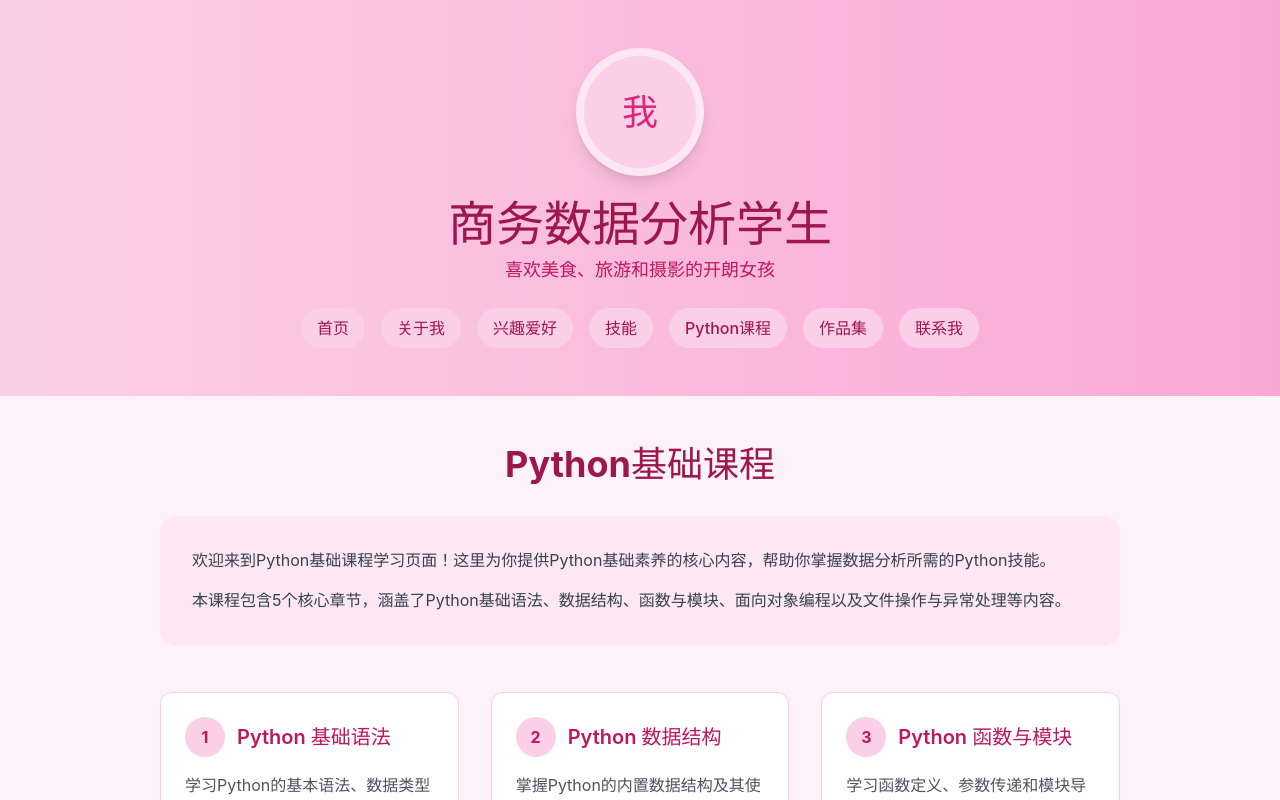
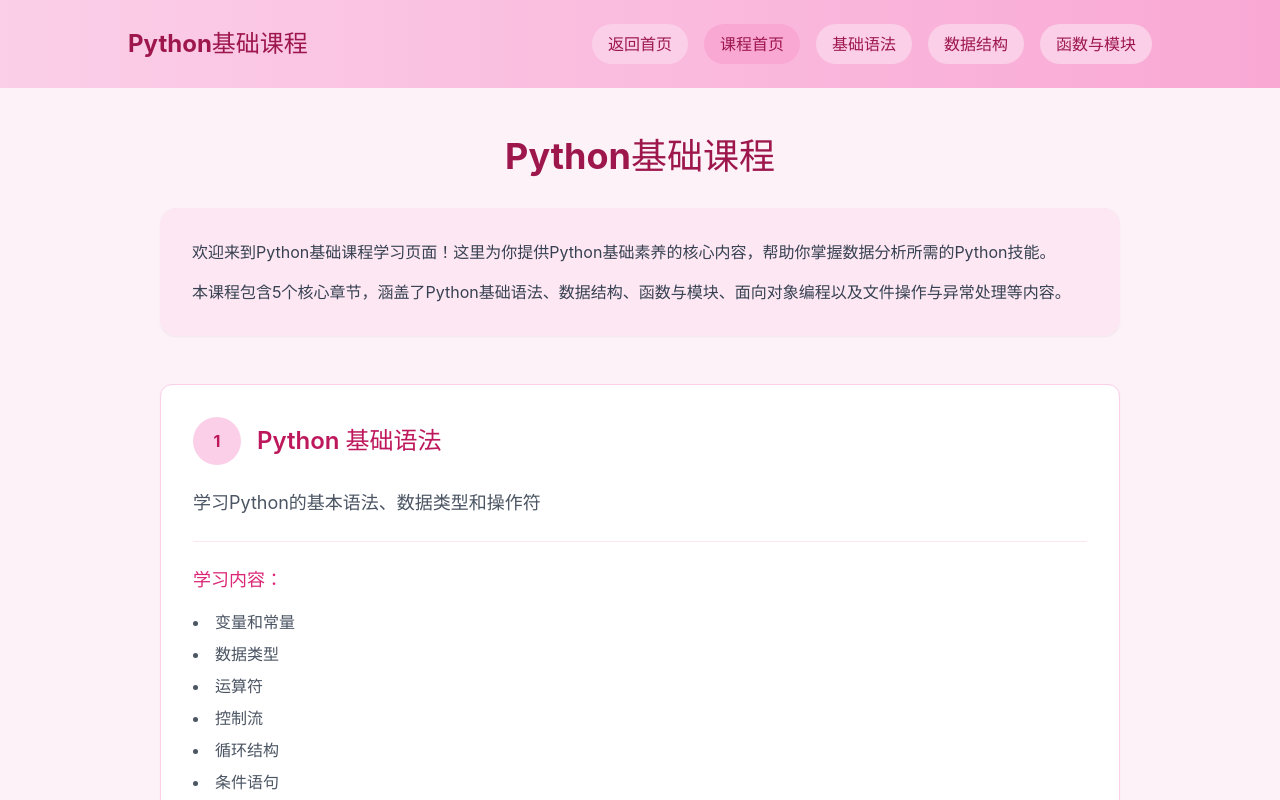
Before and after one commit to Lyhys0706/my-site, a React (Vite) app: page /python-course in a window 1280 px wide. Shown: the top 800 px of the page. Built offline with nearby package versions, Linux system fonts and the light colour scheme.

Commit message:
将Python课程设置为独立学习站点，添加独立导航菜单

```diff
--- a/src/App.tsx
+++ b/src/App.tsx
@@ -1,7 +1,8 @@
 import React from 'react';
 import './App.css';
-import { Routes, Route, Outlet } from 'react-router-dom';
-import Header from './components/Header';
+import { Routes, Route } from 'react-router-dom';
+import HomeLayout from './layouts/HomeLayout';
+import PythonCourseLayout from './layouts/PythonCourseLayout';
 import About from './components/About';
 import Hobbies from './components/Hobbies';
 import Skills from './components/Skills';
@@ -11,23 +12,9 @@ import PythonCoursePage from './pages/PythonCoursePage';
 
 function App() {
   return (
-    <div className="min-h-screen bg-pink-50">
-      <Header />
-      <main>
     <Routes>
-          <Route path="/" element={<HomePage />} />
-          <Route path="/python-course" element={<PythonCoursePage />} />
-        </Routes>
-      </main>
-      <footer className="bg-pink-100 py-6 text-center text-pink-800">
-        <p>© 2026 个人主页 | 商务数据分析与应用专业</p>
-      </footer>
-    </div>
-  );
-}
-
-function HomePage() {
-  return (
+      <Route path="/" element={<HomeLayout />}>
+        <Route index element={
           <>
             <About />
             <Hobbies />
@@ -35,6 +22,12 @@ function HomePage() {
             <Portfolio />
             <Contact />
           </>
+        } />
+      </Route>
+      <Route path="/python-course" element={<PythonCourseLayout />}>
+        <Route index element={<PythonCoursePage />} />
+      </Route>
+    </Routes>
   );
 }
 
--- /dev/null
+++ b/src/layouts/HomeLayout.tsx
@@ -0,0 +1,19 @@
+import React from 'react';
+import { Outlet } from 'react-router-dom';
+import Header from '../components/Header';
+
+const HomeLayout: React.FC = () => {
+  return (
+    <div className="min-h-screen bg-pink-50">
+      <Header />
+      <main>
+        <Outlet />
+      </main>
+      <footer className="bg-pink-100 py-6 text-center text-pink-800">
+        <p>© 2026 个人主页 | 商务数据分析与应用专业</p>
+      </footer>
+    </div>
+  );
+};
+
+export default HomeLayout;
--- /dev/null
+++ b/src/layouts/PythonCourseLayout.tsx
@@ -0,0 +1,34 @@
+import React from 'react';
+import { Outlet, Link } from 'react-router-dom';
+
+const PythonCourseLayout: React.FC = () => {
+  return (
+    <div className="min-h-screen bg-pink-50">
+      {/* Python课程独立导航栏 */}
+      <header className="bg-gradient-to-r from-pink-200 to-pink-300 py-6 px-4 md:px-8">
+        <div className="max-w-5xl mx-auto flex flex-col md:flex-row justify-between items-center">
+          <div className="mb-4 md:mb-0">
+            <h1 className="text-2xl font-bold text-pink-800">Python基础课程</h1>
+          </div>
+          <nav className="flex flex-wrap justify-center gap-4">
+            <Link to="/" className="px-4 py-2 bg-pink-200 hover:bg-pink-300 rounded-full text-pink-800 font-medium transition-all">返回首页</Link>
+            <Link to="/python-course" className="px-4 py-2 bg-pink-300 hover:bg-pink-400 rounded-full text-pink-800 font-medium transition-all">课程首页</Link>
+            <a href="#syntax" className="px-4 py-2 bg-pink-200 hover:bg-pink-300 rounded-full text-pink-800 font-medium transition-all">基础语法</a>
+            <a href="#data-structures" className="px-4 py-2 bg-pink-200 hover:bg-pink-300 rounded-full text-pink-800 font-medium transition-all">数据结构</a>
+            <a href="#functions" className="px-4 py-2 bg-pink-200 hover:bg-pink-300 rounded-full text-pink-800 font-medium transition-all">函数与模块</a>
+          </nav>
+        </div>
+      </header>
+
+      <main>
+        <Outlet />
+      </main>
+
+      <footer className="bg-pink-100 py-6 text-center text-pink-800">
+        <p>© 2026 Python基础课程 | 商务数据分析与应用专业</p>
+      </footer>
+    </div>
+  );
+};
+
+export default PythonCourseLayout;
--- a/src/pages/PythonCoursePage.tsx
+++ b/src/pages/PythonCoursePage.tsx
@@ -46,24 +46,25 @@ const PythonCoursePage: React.FC = () => {
             本课程包含5个核心章节，涵盖了Python基础语法、数据结构、函数与模块、面向对象编程以及文件操作与异常处理等内容。
           </p>
         </div>
-        <div className="grid grid-cols-1 md:grid-cols-2 lg:grid-cols-3 gap-8">
+        <div className="space-y-12">
           {lessons.map((lesson) => (
             <div
               key={lesson.id}
-              className="bg-white border border-pink-200 rounded-xl p-6 shadow-sm hover:shadow-md transition-all transform hover:-translate-y-1"
+              id={lesson.id === 1 ? "syntax" : lesson.id === 2 ? "data-structures" : lesson.id === 3 ? "functions" : lesson.id === 4 ? "oop" : "file-handling"}
+              className="bg-white border border-pink-200 rounded-xl p-8 shadow-sm"
             >
-              <div className="flex items-center mb-4">
-                <div className="w-10 h-10 rounded-full bg-pink-200 flex items-center justify-center text-pink-700 font-bold mr-3">
+              <div className="flex items-center mb-6">
+                <div className="w-12 h-12 rounded-full bg-pink-200 flex items-center justify-center text-pink-700 font-bold mr-4">
                   {lesson.id}
                 </div>
-                <h3 className="text-xl font-semibold text-pink-700">{lesson.title}</h3>
+                <h3 className="text-2xl font-semibold text-pink-700">{lesson.title}</h3>
               </div>
-              <p className="text-gray-600 mb-4">{lesson.description}</p>
-              <div className="border-t border-pink-100 pt-4">
-                <h4 className="font-medium text-pink-600 mb-2">学习内容：</h4>
-                <ul className="list-disc list-inside text-gray-600 space-y-1">
+              <p className="text-gray-600 mb-6 text-lg">{lesson.description}</p>
+              <div className="border-t border-pink-100 pt-6">
+                <h4 className="font-medium text-pink-600 mb-4 text-lg">学习内容：</h4>
+                <ul className="list-disc list-inside text-gray-600 space-y-2">
                   {lesson.topics.map((topic, index) => (
-                    <li key={index}>{topic}</li>
+                    <li key={index} className="text-md">{topic}</li>
                   ))}
                 </ul>
               </div>
```
Lines whose indentation alone changed are shown as unchanged.
